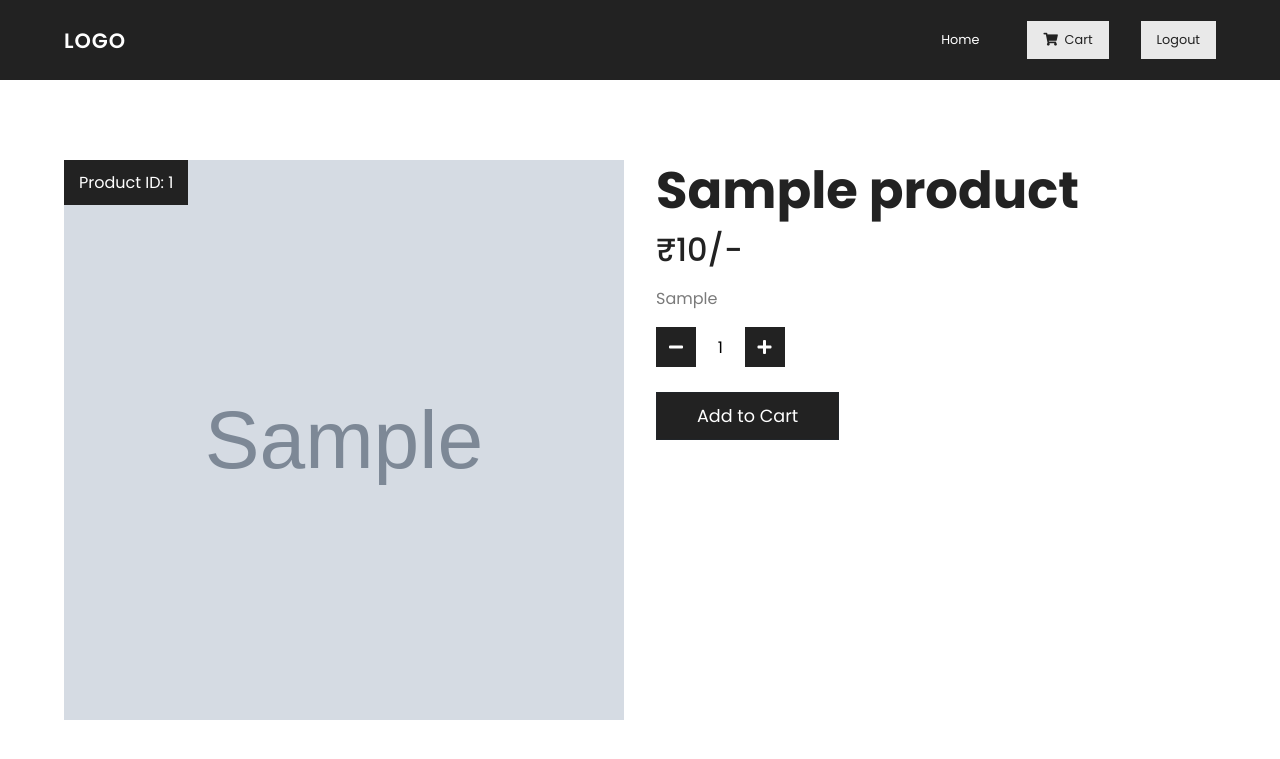
After one commit to AmirSahil/ci-login-system, a CodeIgniter app: page /database/private_area/product_view/1 in a window 1280 px wide. The commit adds this page. Shown: the top 759 px of the page. Run offline with CodeIgniter, Linux system fonts and the light colour scheme; a user stored in the database is signed in; tables that the repository leaves empty hold one stand-in row (values such as "Sample post"); grey boxes marked "Sample" are stand-in pictures; some libraries are stand-ins or nearby versions.

Commit message:
add to cart

```diff
--- a/application/controllers/Private_area.php
+++ b/application/controllers/Private_area.php
@@ -23,6 +23,78 @@ class Private_area extends CI_Controller {
    //   $this->load->view('front/pages/register');
  }
 
+ public function product_view()
+    {
+        $this->load->model("Viewproduct_model");
+        $page_data['edit'] = $this->Viewproduct_model->view_products($this->uri->segment('3'));
+        $page_data['page_title'] = 'Product View';
+        $page_data['page'] = 'productview';
+        $this->load->view("front/index", $page_data);
+    }
+
+
+    public function add_cart()
+    {
+
+      if($this->session->userdata('id')){
+				if($this->input->post('upload')){
+          $this->load->model("Viewproduct_model");
+          $product = $this->Viewproduct_model->view_products($this->uri->segment('3'));
+					$data = array(
+            'user_id' => $this->session->userdata('id'),
+            'product_id' => $product['id'],
+						'product_name' => $product['product_name'],
+            'product_price' => $product['product_price'],
+            'product_qty' => $this->input->post('quantity'),
+            'product_img' => $product['product_image'],
+            'total_price' => ($product['product_price'] * $this->input->post('quantity'))
+					);
+
+          $this->load->model('Cart_model');
+          $this->Cart_model->insert_data($data);
+          $this->cart();
+        } else{
+          $this->product_view();
+        }
+
+			} else{
+				$this->index();
+			}
+    }
+
+    public function cart(){
+      $this->load->model("Cart_model");
+      $page_data['fetch_data'] = $this->Cart_model->fetch_data();
+      $page_data['total_price'] = $this->Cart_model->total($this->session->userdata('id'));
+      $page_data['fetch_user'] = $this->Cart_model->fetch_user($this->session->userdata('id'));
+      $page_data['page_title'] = 'User Cart';
+      $page_data['page'] = 'cart';
+      $this->load->view("front/index", $page_data);
+    }
+
+    public function checkout()
+    {
+        $this->load->model("Viewproduct_model");
+        $page_data['edit'] = $this->Viewproduct_model->view_products($this->uri->segment('3'));
+        $page_data['page_title'] = 'User Checkout';
+        $page_data['page'] = 'checkout';
+        $this->load->view("front/index", $page_data);
+    }
+
+
+    public function delete_data()
+    {
+        $id = $this->uri->segment(3);
+        $this->load->model("Cart_model");
+        $this->Cart_model->delete_data($id);
+        redirect("Private_area/deleted");
+    }
+
+    public function deleted()
+    {
+        $this->cart();
+    }
+
  function logout()
  {
   $data = $this->session->all_userdata();
--- a/application/views/admin/pages/viewproduct.php
+++ b/application/views/admin/pages/viewproduct.php
@@ -19,7 +19,7 @@
                 <h3 class="pname"><?php echo $product_name; ?></h3>
                 <h4 class="pprice">₹<?php echo $product_price; ?>/-</h4>
                 <h4 class="pqty">Quantity Available: &nbsp;<?php echo $product_qty;?></h4>
-                <span class="pcategory"><?php echo $product_category; ?></span>
+                <p class="pcategory"><?php echo $product_category; ?></p>
             </div>
         </div>
     </div>
--- /dev/null
+++ b/application/views/front/pages/productview.php
@@ -0,0 +1,39 @@
+<?php extract($edit);?>
+
+<div class="main">
+    <div class="products_view">
+        <div class="tiles_view">
+            <div class="image_view">
+                <img class="pimage_view" src="<?php echo base_url('uploads')?>/<?php echo $product_image;?>" alt="">
+                <p class="pid_view">Product ID:&nbsp;<span class="id"><?php echo $id; ?></span></p>
+            </div>
+            <div class="details_view">
+                <h3 class="pname_view"><?php echo $product_name; ?></h3>
+                <h4 class="pprice_view">₹<?php echo $product_price; ?>/-</h4>
+                <h4 class="pqty_view">Quantity Available: &nbsp;<?php echo $product_qty;?></h4>
+                <p class="pcategory_view"><?php echo $product_category; ?></p>
+                <div>
+                <form method="post" class="pl-5" action="<?php echo base_url()?>private_area/add_cart/<?php echo $id;?>">
+                    <div class="def-number-input number-input safari_only mb-0 w-100">
+                      <button onclick="this.parentNode.querySelector('input[type=number]').stepDown()"
+                        class="minus decrease"><i class="fa fa-minus" aria-hidden="true"></i></button>
+                      <input class="quantity" min="1" name="quantity" value="1" type="number">
+                      <button onclick="this.parentNode.querySelector('input[type=number]').stepUp()"
+                        class="plus increase"><i class="fa fa-plus" aria-hidden="true"></i></button>
+                    </div>
+                  <input type="submit" class="btn btn-dark btn-md rounded-0 mt-4 atc" name="upload" value="Add to Cart"/>
+                </form>
+                </div>
+                <?php
+
+
+                if($this->uri->segment('2') == 'added'){
+                    echo '<p class="text-success">Data Inserted</p>';
+                }
+
+
+                ?>
+            </div>
+        </div>
+    </div>
+</div>
--- a/application/views/front/section/footer.php
+++ b/application/views/front/section/footer.php
@@ -1,7 +1,21 @@
 <footer>
 
 </footer>
+<!-- Bootstrap core JavaScript-->
+<script src="<?php echo base_url();?>assets/admin/vendor/jquery/jquery.min.js"></script>
+    <script src="<?php echo base_url();?>assets/admin/vendor/bootstrap/js/bootstrap.bundle.min.js"></script>
 
+    <!-- Core plugin JavaScript-->
+    <script src="<?php echo base_url();?>assets/admin/vendor/jquery-easing/jquery.easing.min.js"></script>
+
+    <!-- Custom scripts for all pages-->
+    <script src="<?php echo base_url();?>assets/admin/js/sb-admin-2.min.js"></script>
+
+    <!-- Page level plugins -->
+    <script src="<?php echo base_url();?>assets/admin/vendor/chart.js/Chart.min.js"></script>
+
+<script src="https://cdn.jsdelivr.net/npm/@popperjs/core@2.5.4/dist/umd/popper.min.js" integrity="sha384-q2kxQ16AaE6UbzuKqyBE9/u/KzioAlnx2maXQHiDX9d4/zp8Ok3f+M7DPm+Ib6IU" crossorigin="anonymous"></script>
+<script src="https://cdn.jsdelivr.net/npm/bootstrap@5.0.0-beta1/dist/js/bootstrap.min.js" integrity="sha384-pQQkAEnwaBkjpqZ8RU1fF1AKtTcHJwFl3pblpTlHXybJjHpMYo79HY3hIi4NKxyj" crossorigin="anonymous"></script>
 
 <script src="<?php echo base_url();?>assets/js/script.js"></script>
 
--- a/application/views/front/section/header.php
+++ b/application/views/front/section/header.php
@@ -9,15 +9,19 @@
       href="https://fonts.googleapis.com/css2?family=Poppins:wght@100;200;300;400;500;600;700;800;900&display=swap"
       rel="stylesheet"
     />
-    <!-- Template Main CSS File -->
+
+    <link rel="stylesheet" href="https://cdnjs.cloudflare.com/ajax/libs/font-awesome/5.15.1/css/all.min.css" integrity="sha512-+4zCK9k+qNFUR5X+cKL9EIR+ZOhtIloNl9GIKS57V1MyNsYpYcUrUeQc9vNfzsWfV28IaLL3i96P9sdNyeRssA==" crossorigin="anonymous" />
+    <link href="https://cdn.jsdelivr.net/npm/bootstrap@5.0.0-beta1/dist/css/bootstrap.min.css" rel="stylesheet" integrity="sha384-giJF6kkoqNQ00vy+HMDP7azOuL0xtbfIcaT9wjKHr8RbDVddVHyTfAAsrekwKmP1" crossorigin="anonymous">
+<script src="https://cdn.jsdelivr.net/npm/bootstrap@5.0.0-beta1/dist/js/bootstrap.bundle.min.js" integrity="sha384-ygbV9kiqUc6oa4msXn9868pTtWMgiQaeYH7/t7LECLbyPA2x65Kgf80OJFdroafW" crossorigin="anonymous"></script>
+
   <link href="<?php echo base_url();?>assets/css/style.css" rel="stylesheet">
   </head>
   <body>
     <header>
       <nav>
-        <a href="#" class="logo">LOGO</a>
+        <a href="<?php echo base_url();?>private_area" class="logo">LOGO</a>
         <ul>
-          <li><a href="<?php echo base_url();?>">Home</a></li>
+          <li><a href="<?php echo base_url();?>private_area">Home</a></li>
 
           <?php
 
@@ -26,8 +30,18 @@
           } else if ($page_title == 'Register'){
             echo '<li><a class="nav-button" href="login">Login</a></li>';
           } else if($page_title == 'User Home'){
+            echo '<li><a class="nav-button" href="'.base_url().'private_area/cart"><i class="fas fa-shopping-cart"></i>&nbsp;&nbsp;Cart</a></li>';
             echo '<li><a class="nav-button" href="'.base_url().'private_area/logout">Logout</a></li>';
-          }else{
+          } else if($page_title == 'User Cart'){
+            echo '<li><a class="nav-button" href="'.base_url().'private_area/cart"><i class="fas fa-shopping-cart"></i>&nbsp;&nbsp;Cart</a></li>';
+            echo '<li><a class="nav-button" href="'.base_url().'private_area/logout">Logout</a></li>';
+          } else if($page_title == 'User Checkout'){
+            echo '<li><a class="nav-button" href="'.base_url().'private_area/cart"><i class="fas fa-shopping-cart"></i>&nbsp;&nbsp;Cart</a></li>';
+            echo '<li><a class="nav-button" href="'.base_url().'private_area/logout">Logout</a></li>';
+          } else if($page_title == 'Product View'){
+            echo '<li><a class="nav-button" href="'.base_url().'private_area/cart"><i class="fas fa-shopping-cart"></i>&nbsp;&nbsp;Cart</a></li>';
+            echo '<li><a class="nav-button" href="'.base_url().'private_area/logout">Logout</a></li>';
+          } else{
             echo '<li><a class="nav-button" href="login">Login</a></li>';
             echo '<li><a class="nav-button" href="register">Register</a></li>';
             echo '<li><a class="nav-button" href="admin">Admin Login</a></li>';
--- a/assets/admin/css/style.css
+++ b/assets/admin/css/style.css
@@ -14,6 +14,7 @@
   .pimage{
     height: 35rem;
     width: 35rem;
+    cursor: pointer;
   }
 
   .pid{
@@ -48,5 +49,5 @@
 
   .pcategory{
     color: #7a7a7a;
-    margin-top: 5rem;
+    margin-top: 2rem;
   }
--- a/assets/css/style.css
+++ b/assets/css/style.css
@@ -6,6 +6,7 @@
   body {
     font-size: 100%;
     font-family: "Poppins", sans-serif;
+    line-height: normal;
   }
 
   header {
@@ -27,24 +28,29 @@
     font-size: 1.3rem;
     font-weight: 600;
     letter-spacing: 1px;
+    color: #ffffff;
+    text-decoration: none;
   }
   nav ul {
     display: flex;
-    justify-content: space-around;
+    justify-content: right;
     align-items: center;
+    margin-bottom: 0px;
   }
   nav ul li {
-    margin-right: 2rem;
+    margin-left: 2rem;
     list-style: none;
     color: #ffffff;
   }
-  a {
+
+  li a{
     text-decoration: none;
     color: #ffffff;
     padding: 1rem;
     font-size: 0.8rem;
     display: flex;
     align-items: center;
+    justify-content: center;
   }
 
   nav form {
@@ -172,7 +178,7 @@
   .nav-button{
     padding: 0.6rem 1rem;
     background: rgb(233, 233, 233);
-    color: black;
+    color: rgb(34, 34, 34);
     transition: all 0.3s ease-in-out;
   }
 
@@ -227,3 +242,127 @@
   color: #7a7a7a;
   padding-top: 1px;
 }
+
+
+.main{
+  width: 90vw;
+  margin: 0 auto;
+}
+
+.products_view{
+  display: flex;
+}
+
+.tiles_view{
+  display: flex;
+  flex-direction: row;
+}
+
+.pimage_view{
+  height: 35rem;
+  width: 35rem;
+  cursor: pointer;
+}
+
+.products_view{
+  margin-top: 5rem;
+  position: relative;
+}
+
+.pid_view{
+  position: absolute;
+  top: 0;
+  left: 0;
+  padding: 10px 15px;
+  color: white;
+  background: rgb(34, 34, 34);
+}
+
+.image_view{
+    margin-right: 2rem;
+}
+
+.pname_view{
+  font-size: 3.2rem;
+  color: rgb(34, 34, 34);
+  font-weight: 700;
+}
+
+.pprice_view{
+  font-size: 2rem;
+  color: rgb(34, 34, 34);
+  padding-top: 2px;
+}
+
+.pqty_view{
+  display: none;
+  font-size: 1.8rem;
+  color: rgb(34, 34, 34);
+  padding-top: 2px;
+}
+
+.pcategory_view{
+  color: #7a7a7a;
+  margin-top: 1rem;
+}
+
+.atc{
+  display: inline-block;
+  margin-top: 2rem;
+  padding: 10px 40px;
+  font-size: 1.1rem;
+  color: white;
+  background: rgb(34, 34, 34);
+  text-decoration: none;
+}
+
+.act:hover{
+  color: gray;
+}
+
+
+
+
+.main-container{
+  width: 80vw;
+  margin: 0 auto;
+}
+
+.quantity{
+  width: 2.5rem;
+  text-align: center;
+}
+
+
+input::-webkit-outer-spin-button,
+input::-webkit-inner-spin-button {
+  -webkit-appearance: none;
+  margin: 0;
+}
+
+input[type=number] {
+  -moz-appearance: textfield;
+}
+
+.plus, .minus{
+  color: white;
+  background: rgb(34, 34, 34);
+  width: 2.5rem;
+  height: 2.5rem;
+  transition: 0.2s ease;
+  border: none;
+}
+
+.plus:hover, .minus:hover{
+  color: white;
+  background: rgb(78, 78, 78);
+}
+
+.cart-button{
+  text-decoration: none;
+  color: white;
+}
+
+.cart-button:hover{
+  color: rgb(209, 209, 209);
+}
--- a/assets/js/script.js
+++ b/assets/js/script.js
@@ -0,0 +1,10 @@
+$(document).ready(function(){
+    $('.delete_data').click(function(){
+        var id = $(this).attr("id");
+        if(confirm("Are you sure you want to delete this?")){
+            window.location = "delete_data/"+id;
+        } else{
+            return false;
+        }
+    });
+});
```
Also changed, not shown: other parts of assets/css/style.css (+17 -8 lines), application/models/Cart_model.php (added, +29 -0 lines), application/views/front/pages/cart.php (added, +127 -0 lines), application/views/front/pages/checkout.php (added, +131 -0 lines), application/views/front/pages/userhome.php (+4 -4 lines), uploads/Screenshot_2020-12-09_at_10_19_36_PM.png (added).
